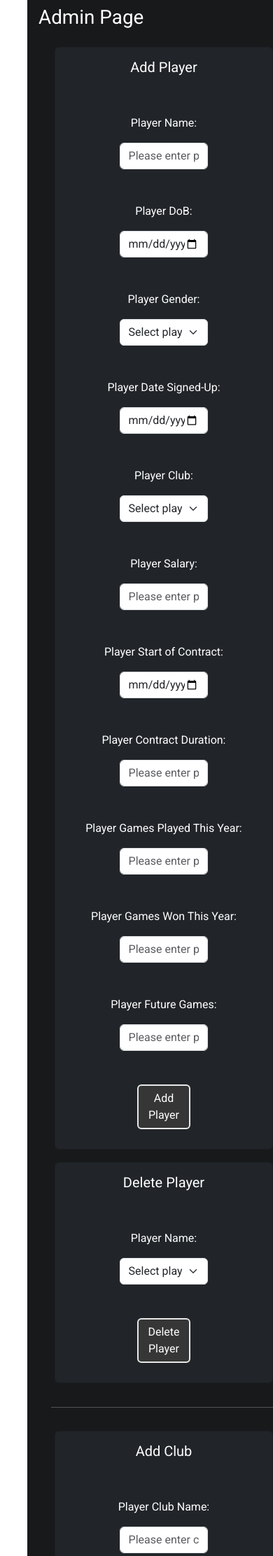
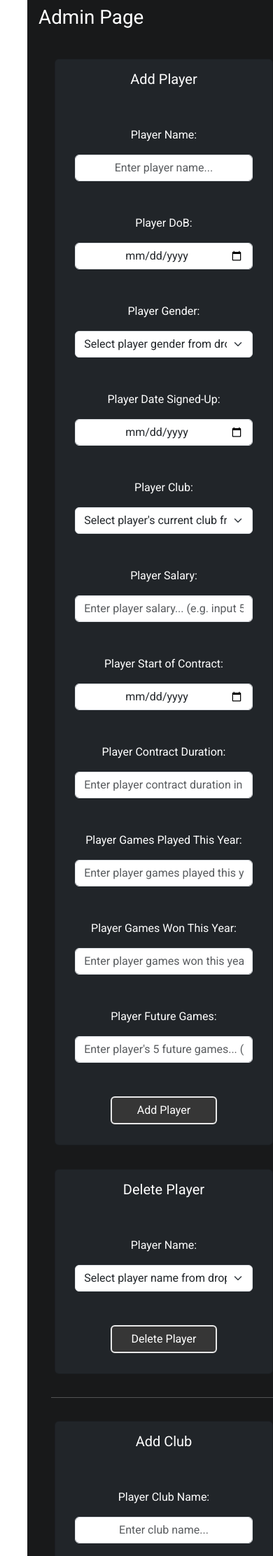
Before and after one commit to arthurmilner01/systems-development-group-project, a Flask app: page /admin in a window 390 px wide. Shown: the part 88-2312 px from the top of the page at 70% size. Run offline with Flask 2, Linux system fonts and the light colour scheme; a user stored in the database is signed in; data comes from the database, SQL or seed files in the repository.

Commit message:
Mobile CSS for everything except tables

```diff
--- a/Dashboard/static/styles.css
+++ b/Dashboard/static/styles.css
@@ -170,6 +170,79 @@ Change colour for when button is pressed
   margin-right:auto;
 }
 
+#admin-login{
+  width: 80%;
+  margin-right: 5%;
+  margin-left: 5%;
+}
+
+#admin-cards{
+  width: 90%;
+  margin-right: 5%;
+  margin-left: 5%;
+  margin-top: 5%;
+  margin-bottom: 5%;
+}
+
+#email{
+  width: 50%;
+  text-align:center;
+  margin-left: auto;
+  margin-right:auto;
+  margin-top: 10%;
+}
+
+#password{
+  width: 50%;
+  text-align:center;
+  margin-left: auto;
+  margin-right:auto;
+  margin-top: 5%;
+  margin-bottom: 10%;
+}
+
+#player-detail-card{
+  width: 25%;
+  margin-right: 5%;
+  margin-left: 10%;
+}
+
+#player-details-text{
+  font-size:0.8em;
+}
+
+#player-graph-card{
+  width: 40%;
+  margin-right: 5%;
+  margin-left: 10%;
+}
+
+#club-details-card{
+  width: 25%;
+  margin-right: 5%;
+  margin-left: 10%
+}
+
+#club-value-graph-card{
+  width: 45%;
+  margin-right: 10%;
+  margin-left: 5%;
+}
+
+#club-salaries-card{
+  width: 35%;
+  margin-left: 10%;
+  margin-right: 5%;
+  margin-bottom: 10%;
+}
+
+#club-values-card{
+  width: 35%;
+  margin-left: 5%;
+  margin-right: 10%;
+  margin-bottom: 10%;
+}
+
 /* CSS to improve phone view */
 @media only screen and (max-width: 768px) {
   /* For mobile phones: */
@@ -244,5 +317,81 @@ Change colour for when button is pressed
     margin-top: 5%;
   }
 
+  /* CSS for admin pages */
+  #admin-login{
+    width: 100%;
+    margin-right: 0%;
+    margin-left: 0%;
+  }
 
+  #email{
+    width: 100%;
+    text-align:center;
+    margin-left: auto;
+    margin-right:auto;
+  }
+
+  #password{
+    width: 100%;
+    text-align:center;
+    margin-left: auto;
+    margin-right:auto;
+  }
+
+  #form-entry{
+    width: 100%;
+    text-align:center;
+    margin-left: auto;
+    margin-right:auto;
+  }
+
+  #form-button{
+    width: 60%;
+    margin-bottom: 5%;
+    background-color: rgb(54, 54, 54);
+    border: 2px solid #E8E8E8;
+  }
+
+  #player-detail-card{
+    width: 100%;
+    margin-right: 0%;
+    margin-left: 0%;
+  }
+
+  #player-graph-card{
+    width: 100%;
+    margin-right: 0%;
+    margin-left: 0%;
+  }
+
+  #player-details-text{
+    font-size : 1rem;
+  }
+
+
+  #club-details-card{
+    width: 100%;
+    margin-right: 0%;
+    margin-left: 0%
+  }
+
+  #club-value-graph-card{
+    width: 100%;
+    margin-right: 0%;
+    margin-left: 0%;
+  }
+
+  #club-salaries-card{
+    width: 100%;
+    margin-left: 0%;
+    margin-right: 0%;
+    margin-bottom: 00%;
+  }
+
+  #club-values-card{
+    width: 100%;
+    margin-left: 0%;
+    margin-right: 0%;
+    margin-bottom: 10%;
+  }
 }
--- a/Dashboard/templates/adminpage.html
+++ b/Dashboard/templates/adminpage.html
@@ -6,13 +6,13 @@
     <h1 class="page-title">Admin Page</h1>
     <div class="center-homepage">
         <div class="row">
-            <div class="card text-white bg-dark mb-6" style="width: 90%; margin-right: 5%; margin-left: 5%; margin-bottom: 5%;">
+            <div class="card text-white bg-dark mb-6" id="admin-cards">
                 <div class="card-body">
                     <h5 class="card-title">Add Player</h5><br><br>
                     <form method="post">
                         <input type="hidden" name="form-adminpage" value="add-player-form">
                         <p>Player Name:</p>
-                        <input class="form-control" id="form-entry" name="player-name-add" type="text" placeholder="Please enter player name..." required><br><br>
+                        <input class="form-control" id="form-entry" name="player-name-add" type="text" placeholder="Enter player name..." required><br><br>
                         <p>Player DoB:</p>
                         <input class="form-control" id="form-entry" name="player-dob-add" type="date" required><br><br>
                         <p>Player Gender:</p>
@@ -31,24 +31,24 @@
                             {% endfor %}
                         </select><br><br>
                         <p>Player Salary:</p>
-                        <input class="form-control" id="form-entry" name="player-salary-add" type="text" placeholder="Please enter player salary... (e.g. input 50 = £50,000)" required><br><br>
+                        <input class="form-control" id="form-entry" name="player-salary-add" type="text" placeholder="Enter player salary... (e.g. input 50 = £50,000)" required><br><br>
                         <p>Player Start of Contract:</p>
                         <input class="form-control" id="form-entry" name="player-soc-add" type="date" required><br><br>
                         <p>Player Contract Duration:</p>
-                        <input class="form-control" id="form-entry" name="player-contract-duration-add" type="text" placeholder="Please enter player contract duration in years..." required><br><br>
+                        <input class="form-control" id="form-entry" name="player-contract-duration-add" type="text" placeholder="Enter player contract duration in years..." required><br><br>
                         <p>Player Games Played This Year:</p>
-                        <input class="form-control" id="form-entry" name="player-games-played-add" type="text" placeholder="Please enter player games played this year..." required><br><br>
+                        <input class="form-control" id="form-entry" name="player-games-played-add" type="text" placeholder="Enter player games played this year..." required><br><br>
                         <p>Player Games Won This Year:</p>
-                        <input class="form-control" id="form-entry" name="player-games-won-add" type="text" placeholder="Please enter player games won this year..." required><br><br>
+                        <input class="form-control" id="form-entry" name="player-games-won-add" type="text" placeholder="Enter player games won this year..." required><br><br>
                         <p>Player Future Games:</p>
-                        <input class="form-control" id="form-entry" name="player-future-games-add" type="text" placeholder="Please enter player's 5 future games... (e.g. WLWWW)" required><br><br>
+                        <input class="form-control" id="form-entry" name="player-future-games-add" type="text" placeholder="Enter player's 5 future games... (e.g. WLWWW)" required><br><br>
                         <button id="form-button" name="add-player" class="btn btn-primary" type="submit">Add Player</button>
                     </form>
                 </div>
             </div>
         </div>
         <div class="row">
-            <div class="card text-white bg-dark mb-6" style="width: 90%; margin-right: 5%; margin-left: 5%; margin-bottom: 5%;">
+            <div class="card text-white bg-dark mb-6" id="admin-cards">
                 <div class="card-body">
                     <h5 class="card-title">Delete Player</h5><br><br>
                     <form method="post">
@@ -67,24 +67,24 @@
         </div>
         <hr>
         <div class="row">
-            <div class="card text-white bg-dark mb-6" style="width: 90%; margin-right: 5%; margin-left: 5%; margin-top: 5%;margin-bottom: 5%;">
+            <div class="card text-white bg-dark mb-6" id="admin-cards">
                 <div class="card-body">
                     <h5 class="card-title">Add Club</h5><br><br>
                     <form method="post">
                         <input type="hidden" name="form-adminpage" value="add-club-form">
                         <p>Player Club Name:</p>
-                        <input class="form-control" id="form-entry" name="club-name-add" type="text" placeholder="Please enter club name..." required><br><br>
+                        <input class="form-control" id="form-entry" name="club-name-add" type="text" placeholder="Enter club name..." required><br><br>
                         <p>Player Club Location:</p>
-                        <input class="form-control" id="form-entry" name="club-location-add" type="text" placeholder="Please enter club location..." required><br><br>
+                        <input class="form-control" id="form-entry" name="club-location-add" type="text" placeholder="Enter club location..." required><br><br>
                         <p>Player Club Manager:</p>
-                        <input class="form-control" id="form-entry" name="club-manager-add" type="text" placeholder="Please enter club manager..." required><br><br>
+                        <input class="form-control" id="form-entry" name="club-manager-add" type="text" placeholder="Enter club manager..." required><br><br>
                         <button id="form-button" name="add-club" class="btn btn-primary" type="submit">Add Club</button>
                     </form>
                     </div>
             </div>
         </div>
         <div class="row">
-            <div class="card text-white bg-dark mb-6" style="width: 90%; margin-right: 5%; margin-left: 5%;margin-bottom: 5%;">
+            <div class="card text-white bg-dark mb-6" id="admin-cards">
                 <div class="card-body">
                     <h5 class="card-title">Delete Club</h5><br><br>
                     <form method="post">
--- a/Dashboard/templates/login.html
+++ b/Dashboard/templates/login.html
@@ -6,12 +6,12 @@
     <h1 class="page-title">Log-In</h1>
     <div class="center-homepage">
         <div class="row">
-            <div class="card text-white bg-dark mb-3" style="width: 80%; margin-right: 5%; margin-left: 5%;">
+            <div class="card text-white bg-dark mb-3" id="admin-login">
                 <div class="card-body">
                     <h5 class="card-title" style="padding-top: 5%;">Log-In:</h5><br>
                     <form method="POST">
-                        <input class="form-control" name="adminemail" type="text" id="email" name="email" placeholder="Please enter your email..." style="width: 50%; text-align:center; margin-left: auto; margin-right:auto;"><br><br>
-                        <input class="form-control" name="adminpassword" type="password" id="password" name="password" placeholder="Please enter your password..." style="width: 50%;text-align:center;margin-left: auto; margin-right:auto;"><br><br>
+                        <input class="form-control" name="adminemail" type="text" id="email" name="email" placeholder="Please enter your email..."><br><br>
+                        <input class="form-control" name="adminpassword" type="password" id="password" name="password" placeholder="Please enter your password..."><br><br>
                         <button id="login-button" name="login" class="btn btn-primary" type="submit">Log-In</button>
                     </form>
                 </div>
--- a/Dashboard/templates/playerdetails.html
+++ b/Dashboard/templates/playerdetails.html
@@ -6,11 +6,11 @@
     <h1 class="page-title">Player Details:</h1>
 
     <div class="row" style="margin-top: 10%; padding-bottom: 10%;">
-      <div class="card text-white bg-dark mb-3" style="width: 25%; margin-right: 5%; margin-left: 10%;">
+      <div class="card text-white bg-dark mb-3" id="player-detail-card">
           <img class="" src="http://via.placeholder.com/225x250" alt="Photo of Player.">
           <div class="card-body">
               <h5 class="card-title">{{ playerName }} Details:</h5>
-              <p class="card-text" style="font-size:0.8em;">
+              <p class="card-text" id="player-details-text">
                   The player {{ playerName }}, born in {{ playerDoB }}, is currently playing for {{ playerCurrentTeam }},
                   located in {{ playerTeamLocation }}, and managed by {{ playerTeamManager }}. He signed for the club on
                   {{ playerStartOfContract }} for a {{ playerContractDuration }} year deal, of which {{ playerWeeksLeftInContract }}
@@ -19,7 +19,7 @@
               </p>
           </div>
       </div>
-      <div class="card text-white bg-dark mb-3" style="width: 50%; margin-right: 5%; margin-left: 5%;">
+      <div class="card text-white bg-dark mb-3" id="player-graph-card">
           <canvas id="player-prices-chart" width="720", height="366" style=" margin-top: 5%;"></canvas>
       </div>
   </div>
```
Also changed, not shown: Dashboard/templates/clubdetails.html (+4 -4 lines).
